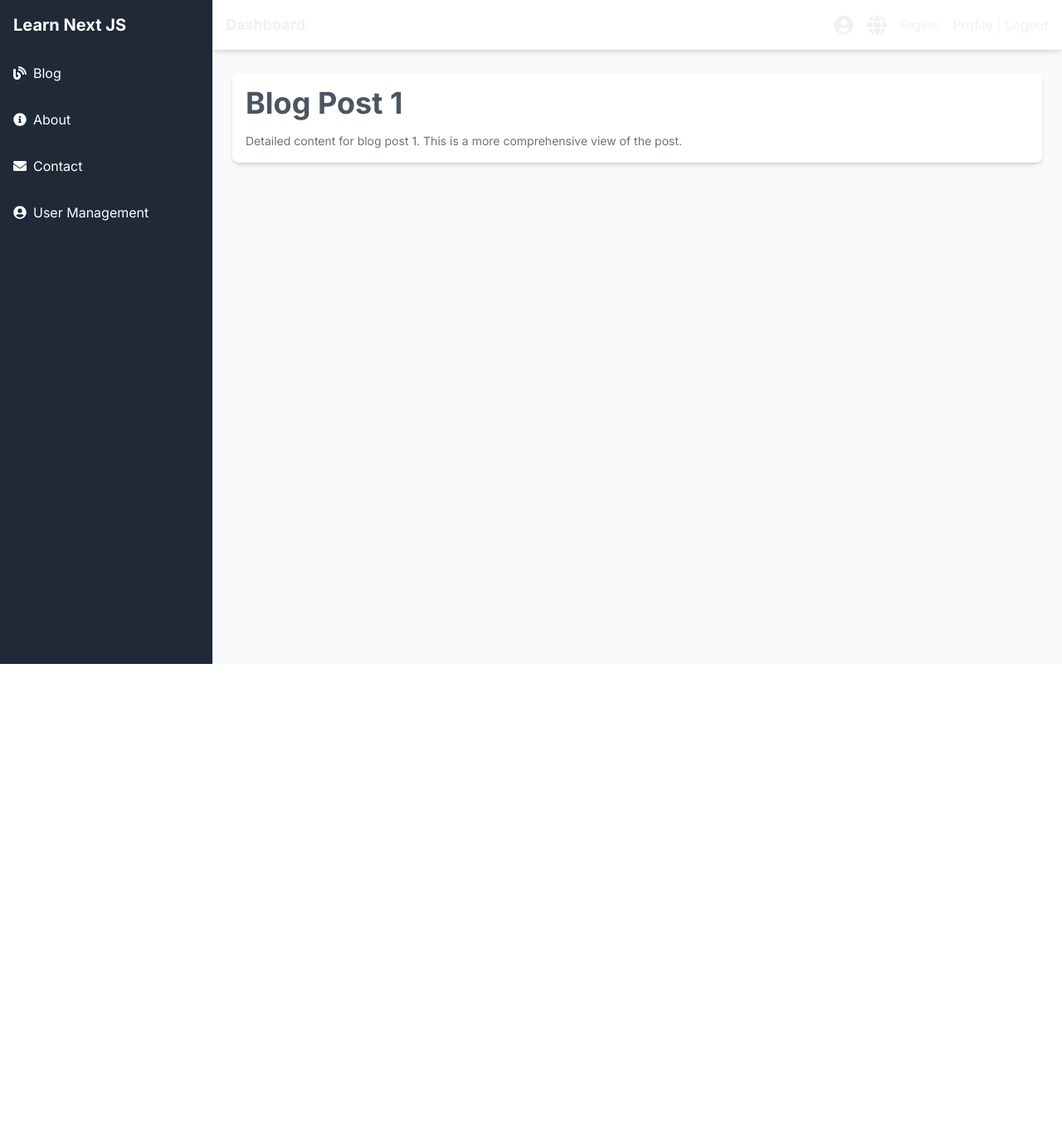
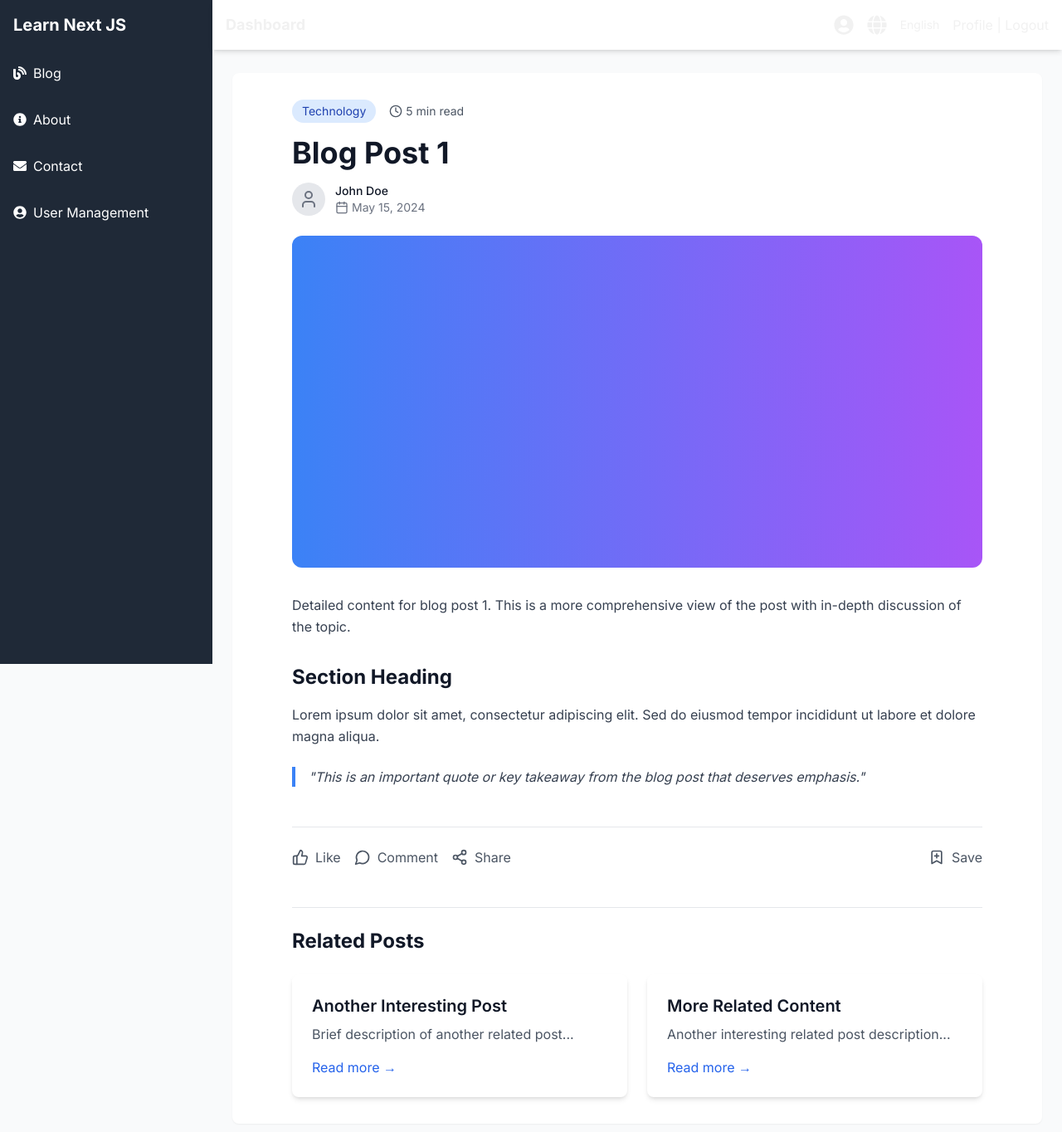
Before and after one commit to sindevx/nextjs_improvement, a Next.js app: page /blog/1 in a window 1280 px wide. Shown: the top 1364 px of the page at 83% size. Before the commit the page ends 800 px from the top, so only its background shows below. Built offline with nearby package versions, Linux system fonts and the light colour scheme.

Commit message:
improve design post page

```diff
--- a/src/app/(pages)/blog/[id]/page.tsx
+++ b/src/app/(pages)/blog/[id]/page.tsx
@@ -1,19 +1,5 @@
 import { notFound } from 'next/navigation';
-import { NextPage } from 'next';
-import React from 'react';
-
-interface BlogPostProps {
-  post: { id: number; title: string; content: string };
-}
-
-const BlogPost: NextPage<BlogPostProps> = ({ post }) => {
-  return (
-    <div className="bg-white rounded-lg shadow-md p-4 space-y-4">
-      <h1 className="text-4xl font-bold text-gray-600">{post.title}</h1>
-      <p className="text-sm text-gray-500">{post.content}</p>
-    </div>
-  );
-};
+import BlogPostContent from '@/components/BlogPostContent';
 
 export async function generateStaticParams() {
   return [
@@ -22,11 +8,15 @@ export async function generateStaticParams() {
   ];
 }
 
-export async function getData(id: string) {
+async function getData(id: string) {
   const post = {
     id: parseInt(id),
     title: `Blog Post ${id}`,
-    content: `Detailed content for blog post ${id}. This is a more comprehensive view of the post.`,
+    content: `Detailed content for blog post ${id}. This is a more comprehensive view of the post with in-depth discussion of the topic.`,
+    author: "John Doe",
+    date: "May 15, 2024",
+    readTime: "5 min read",
+    category: "Technology"
   };
 
   return post;
@@ -39,5 +29,5 @@ export default async function Page({ params }: { params: { id: string } }) {
     notFound();
   }
 
-  return <BlogPost post={post} />;
+  return <BlogPostContent post={post} />;
 }
--- /dev/null
+++ b/src/components/BlogPostContent.tsx
@@ -0,0 +1,119 @@
+// components/BlogPostContent.tsx
+'use client';
+import React from 'react';
+import { Calendar, Clock, User, Share2, BookmarkPlus, ThumbsUp, MessageCircle } from 'lucide-react';
+
+interface BlogPostContentProps {
+  post: {
+    id: number;
+    title: string;
+    content: string;
+    author: string;
+    date: string;
+    readTime: string;
+    category: string;
+  };
+}
+
+export default function BlogPostContent({ post }: BlogPostContentProps) {
+  return (
+    <article className="max-w-4xl mx-auto py-8 px-4 sm:px-6 lg:px-8">
+      {/* Header */}
+      <header className="mb-8">
+        <div className="flex items-center gap-4 text-sm text-gray-600 mb-4">
+          <span className="bg-blue-100 text-blue-800 px-3 py-1 rounded-full">
+            {post.category}
+          </span>
+          <span className="flex items-center gap-1">
+            <Clock className="h-4 w-4" />
+            {post.readTime}
+          </span>
+        </div>
+
+        <h1 className="text-4xl font-bold text-gray-900 mb-4">
+          {post.title}
+        </h1>
+
+        {/* Author and Date */}
+        <div className="flex items-center gap-4 mb-6">
+          <div className="flex items-center">
+            <div className="w-10 h-10 rounded-full bg-gray-200 flex items-center justify-center">
+              <User className="h-6 w-6 text-gray-500" />
+            </div>
+            <div className="ml-3">
+              <p className="text-sm font-medium text-gray-900">{post.author}</p>
+              <div className="flex items-center text-sm text-gray-500">
+                <Calendar className="h-4 w-4 mr-1" />
+                {post.date}
+              </div>
+            </div>
+          </div>
+        </div>
+
+        {/* Featured Image */}
+        <div className="aspect-w-16 aspect-h-9 mb-8">
+          <div className="w-full h-[400px] bg-gradient-to-r from-blue-500 to-purple-500 rounded-xl"></div>
+        </div>
+      </header>
+
+      {/* Content */}
+      <div className="prose prose-lg max-w-none">
+        <p className="text-gray-700 leading-relaxed">
+          {post.content}
+        </p>
+
+        <h2 className="text-2xl font-bold text-gray-900 mt-8 mb-4">
+          Section Heading
+        </h2>
+        <p className="text-gray-700 leading-relaxed mb-6">
+          Lorem ipsum dolor sit amet, consectetur adipiscing elit. Sed do eiusmod tempor
+          incididunt ut labore et dolore magna aliqua.
+        </p>
+        <blockquote className="border-l-4 border-blue-500 pl-4 italic text-gray-700 my-6">
+          "This is an important quote or key takeaway from the blog post that deserves emphasis."
+        </blockquote>
+      </div>
+
+      {/* Engagement Section */}
+      <div className="mt-12 pt-6 border-t border-gray-200">
+        <div className="flex items-center justify-between">
+          <div className="flex items-center gap-4">
+            <button className="flex items-center gap-2 text-gray-600 hover:text-blue-600 transition-colors">
+              <ThumbsUp className="h-5 w-5" />
+              <span>Like</span>
+            </button>
+            <button className="flex items-center gap-2 text-gray-600 hover:text-blue-600 transition-colors">
+              <MessageCircle className="h-5 w-5" />
+              <span>Comment</span>
+            </button>
+            <button className="flex items-center gap-2 text-gray-600 hover:text-blue-600 transition-colors">
+              <Share2 className="h-5 w-5" />
+              <span>Share</span>
+            </button>
+          </div>
+          <button className="flex items-center gap-2 text-gray-600 hover:text-blue-600 transition-colors">
+            <BookmarkPlus className="h-5 w-5" />
+            <span>Save</span>
+          </button>
+        </div>
+      </div>
+
+      {/* Related Posts */}
+      <div className="mt-12 pt-6 border-t border-gray-200">
+        <h3 className="text-2xl font-bold text-gray-900 mb-6">Related Posts</h3>
+        <div className="grid grid-cols-1 md:grid-cols-2 gap-6">
+          <div className="bg-white rounded-lg shadow-md p-6 hover:shadow-lg transition-shadow">
+            <h4 className="text-xl font-semibold text-gray-900 mb-2">Another Interesting Post</h4>
+            <p className="text-gray-600 mb-4 line-clamp-2">Brief description of another related post...</p>
+            <a href="#" className="text-blue-600 hover:text-blue-800">Read more →</a>
+          </div>
+          <div className="bg-white rounded-lg shadow-md p-6 hover:shadow-lg transition-shadow">
+            <h4 className="text-xl font-semibold text-gray-900 mb-2">More Related Content</h4>
+            <p className="text-gray-600 mb-4 line-clamp-2">Another interesting related post description...</p>
+            <a href="#" className="text-blue-600 hover:text-blue-800">Read more →</a>
+          </div>
+        </div>
+      </div>
+    </article>
+  );
+}
--- a/src/components/layout/Sidebar.tsx
+++ b/src/components/layout/Sidebar.tsx
@@ -27,7 +27,7 @@ const Sidebar: React.FC = () => {
             </a>
         </li>
         <li className="p-4 hover:bg-gray-700 cursor-pointer flex items-center">
-            <a href='/users' className="flex items-center">
+            <a href='/user' className="flex items-center">
               <FaUserCircle className="mr-2" />
               User Management
             </a>
```
